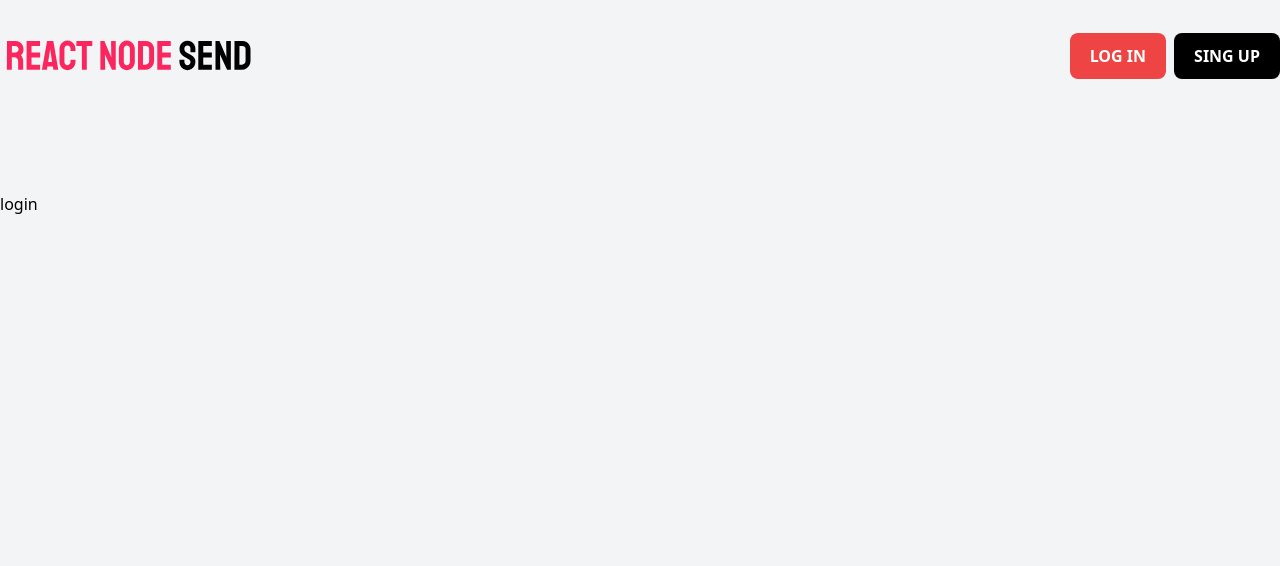
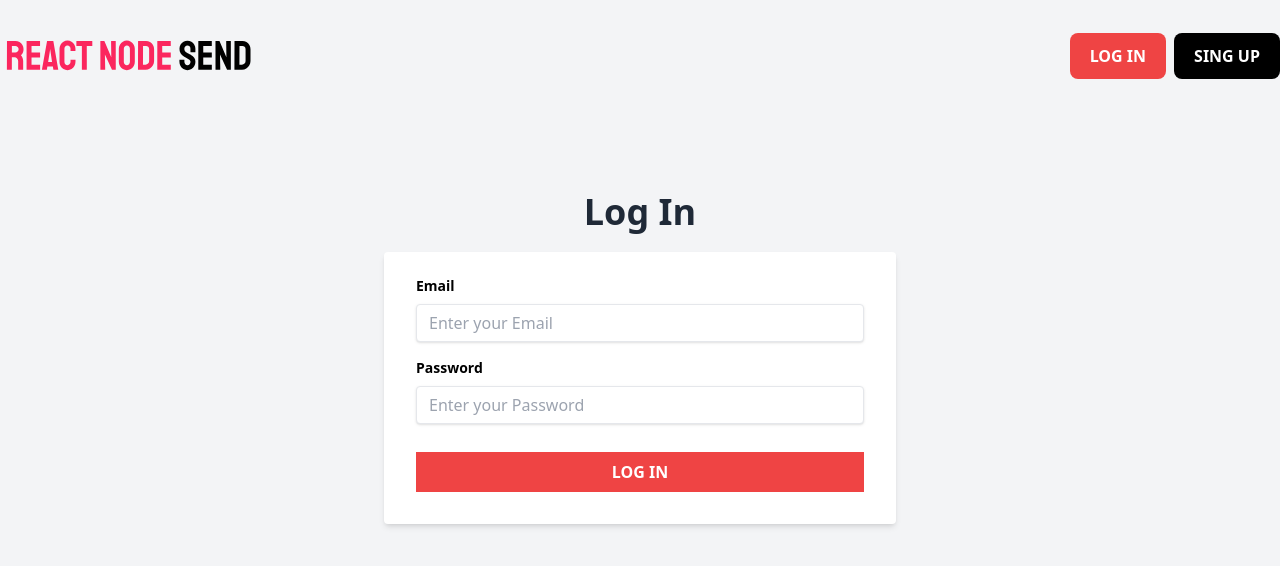
Before and after one commit to Inmacc96/nodesend, a Next.js app in the folder frontend/: page /login in a window 1280 px wide. Shown: the top 566 px of the page. Built offline with nearby package versions, Linux system fonts and the light colour scheme.

Commit message:
Design login page and add validation to the login form.

```diff
--- a/frontend/pages/login.js
+++ b/frontend/pages/login.js
@@ -1,8 +1,93 @@
+import { useFormik } from "formik";
+import * as Yup from "yup";
 
-const login = () => {
+const Login = () => {
+  const formik = useFormik({
+    initialValues: {
+      email: "",
+      password: "",
+    },
+    validationSchema: Yup.object({
+      email: Yup.string().email("Invalid email").required("Email is required"),
+      password: Yup.string().required("Password is required"),
+    }),
+    onSubmit: (value) => {
+      console.log(value);
+    },
+  });
+
   return (
-    <div>login</div>
-  )
-}
+    <div className="md:w-4/5 xl:w-3/5 mx-auto mb-32">
+      <h2 className="text-4xl font-sans font-bold text-gray-800 text-center my-4">
+        Log In
+      </h2>
 
-export default login
+      <div className="flex justify-center mt-5">
+        <div className="w-full max-w-lg">
+          <form
+            className="bg-white rounded shadow-md px-8 pt-6 pb-8 mb-4"
+            onSubmit={formik.handleSubmit}
+          >
+            <div className="mb-4">
+              <label
+                htmlFor="email"
+                className="block text-black text-sm font-bold mb-2"
+              >
+                Email
+              </label>
+              <input
+                type="email"
+                className="shadow appearance-none border rounded w-full py-2 px-3 text-gray-700 leading-tight focus:outline-none focus:shadow-outline"
+                id="email"
+                placeholder="Enter your Email"
+                value={formik.values.email}
+                onChange={formik.handleChange}
+                onBlur={formik.handleBlur}
+              />
+
+              {formik.touched.email && formik.errors.email && (
+                <div className="my-2 bg-gray-200 border-l-4 border-red-500 text-red-700 p-4">
+                  <p className="font-bold">Error</p>
+                  <p>{formik.errors.email}</p>
+                </div>
+              )}
+            </div>
+
+            <div className="mb-4">
+              <label
+                htmlFor="password"
+                className="block text-black text-sm font-bold mb-2"
+              >
+                Password
+              </label>
+              <input
+                type="password"
+                className="shadow appearance-none border rounded w-full py-2 px-3 text-gray-700 leading-tight focus:outline-none focus:shadow-outline"
+                id="password"
+                placeholder="Enter your Password"
+                value={formik.values.password}
+                onChange={formik.handleChange}
+                onBlur={formik.handleBlur}
+              />
+
+              {formik.touched.password && formik.errors.password && (
+                <div className="my-2 bg-gray-200 border-l-4 border-red-500 text-red-700 p-4">
+                  <p className="font-bold">Error</p>
+                  <p>{formik.errors.password}</p>
+                </div>
+              )}
+            </div>
+
+            <input
+              type="submit"
+              className="bg-red-500 hover:bg-gray-900 w-full p-2 text-white uppercase font-bold hover:cursor-pointer mt-3"
+              value="Log In"
+            />
+          </form>
+        </div>
+      </div>
+    </div>
+  );
+};
+
+export default Login;
```
